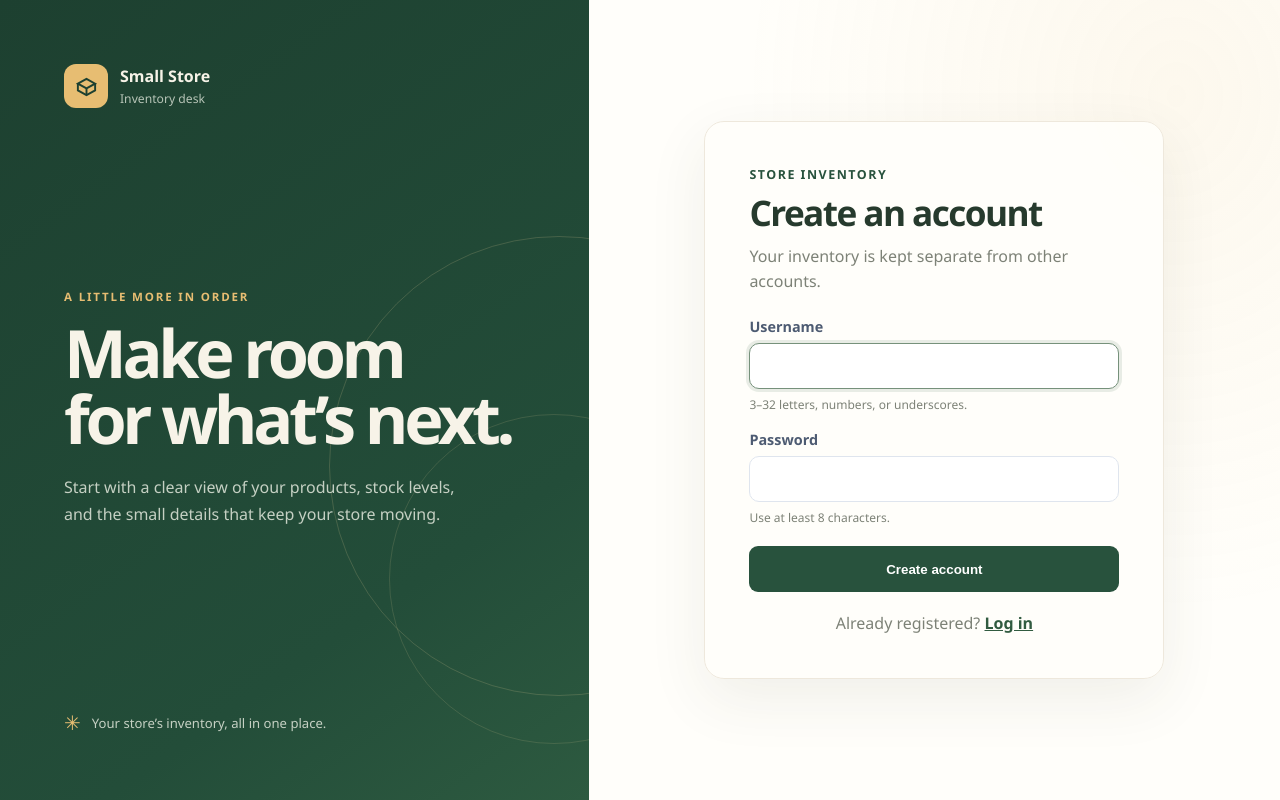
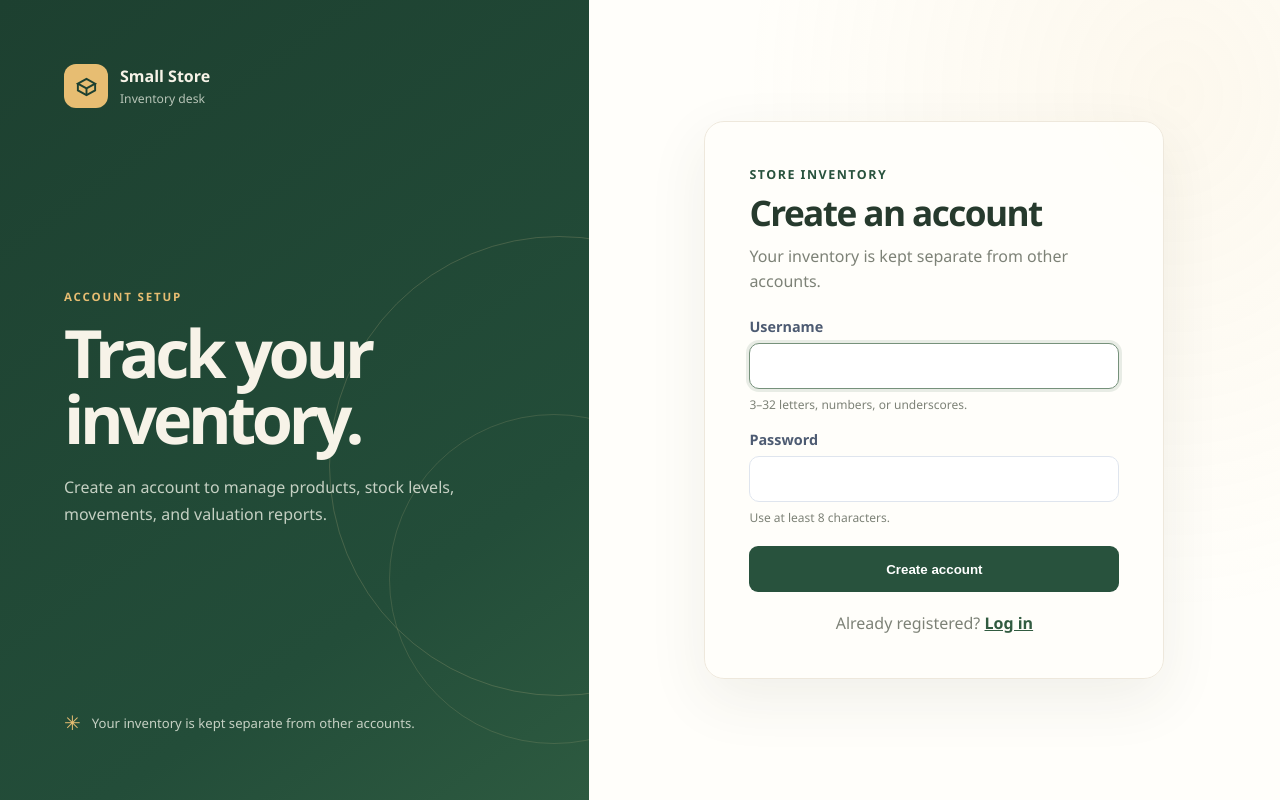
Before and after one commit to xenturyy183-stack/Small-store-inventory, a Flask app: page /register in a window 1280 px wide. Run offline with Flask 3, Linux system fonts and the light colour scheme.

Commit message:
text fix

```diff
--- a/templates/register.html
+++ b/templates/register.html
@@ -20,13 +20,13 @@
                 <span><strong>Small Store</strong><small>Inventory desk</small></span>
             </a>
             <div class="auth-story-copy">
-                <p class="auth-kicker">A little more in order</p>
-                <h2>Make room<br>for what’s next.</h2>
-                <p>Start with a clear view of your products, stock levels, and the small details that keep your store moving.</p>
+                <p class="auth-kicker">Account setup</p>
+                <h2>Track your<br>inventory.</h2>
+                <p>Create an account to manage products, stock levels, movements, and valuation reports.</p>
             </div>
             <div class="auth-story-footer">
                 <span class="auth-story-symbol" aria-hidden="true">✳</span>
-                <span>Your store’s inventory, all in one place.</span>
+                <span>Your inventory is kept separate from other accounts.</span>
             </div>
             <span class="auth-orbit auth-orbit-one" aria-hidden="true"></span>
             <span class="auth-orbit auth-orbit-two" aria-hidden="true"></span>
--- a/templates/sidebar.html
+++ b/templates/sidebar.html
@@ -37,8 +37,8 @@
 
     <div class="sidebar-spacer"></div>
     <div class="sidebar-note">
-        <span>THE DAILY COUNT</span>
-        <p>Little details keep a good store running.</p>
+        <span>INVENTORY TOOLS</span>
+        <p>Manage products, stock levels, and reports.</p>
         <span class="sidebar-note-mark" aria-hidden="true">✳</span>
     </div>
 
```
Also changed, not shown: templates/login.html (+4 -4 lines).
